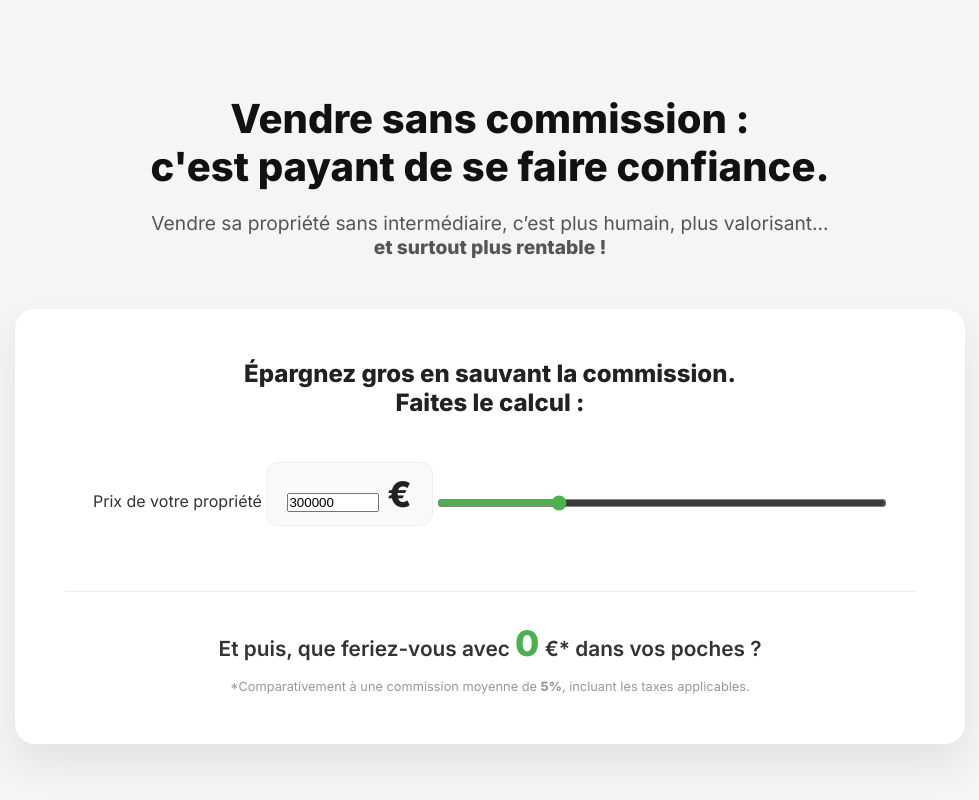
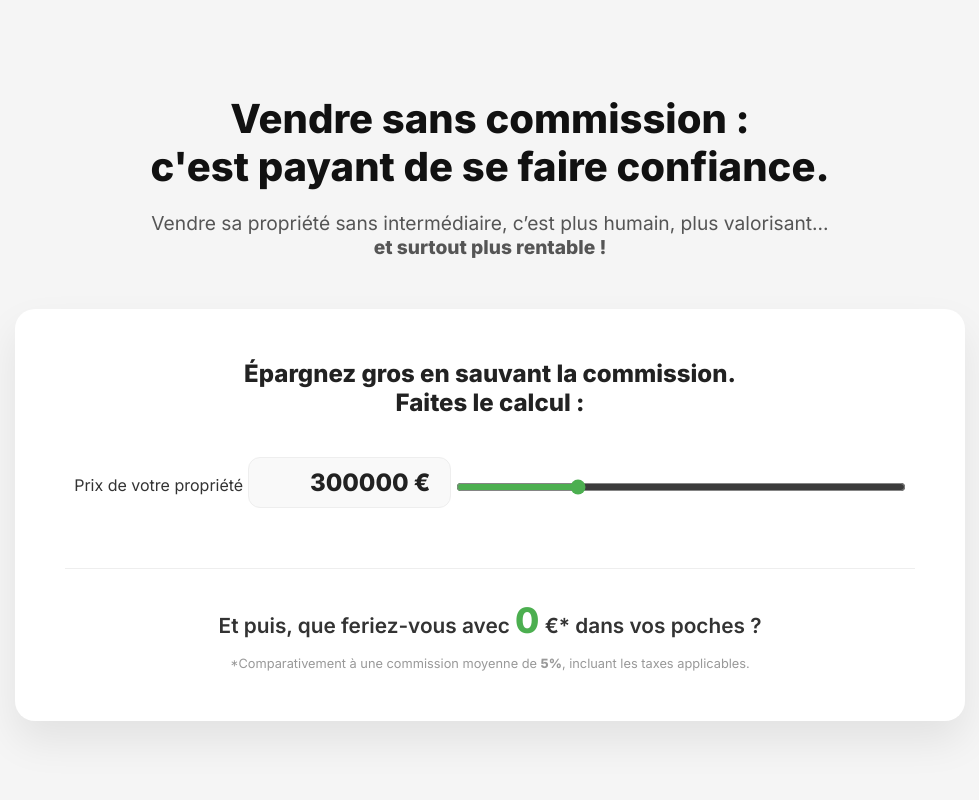
Before and after one commit to BiofranceEnergies/directproprio, a plain HTML site: page index.html in a window 1280 px wide. Shown: the part 805-1605 px from the top of the page, without its empty margins (150-1129 px from the left). Drawn offline with Linux system fonts and the light colour scheme.

Commit message:
Update price input styles and layout
Refactor price input styles for better alignment and appearance.

```diff
--- a/style.css
+++ b/style.css
@@ -43,10 +43,45 @@ p.subtitle { font-size: 1.25rem; color: #cccccc; max-width: 600px; margin-bottom
     box-shadow: 0 20px 40px rgba(0,0,0,0.08); max-width: 950px; margin: 0 auto;
 }
 .calculator-card h3 { font-size: 1.5rem; margin-bottom: 30px; color: #222; }
+/* --- CE QU'IL FAUT METTRE À LA PLACE --- */
 .price-input-wrapper {
-    font-size: 2.2rem; font-weight: 700; margin: 15px 0 25px 0; color: #222;
-    display: inline-block; padding: 10px 20px; border-radius: 12px;
-    background: #f9f9f9; border: 1px solid #eee;
+    /* On réduit la marge et on utilise flex pour aligner le chiffre et le € */
+    margin: 10px 0 20px 0;
+    display: inline-flex;
+    align-items: center;
+    justify-content: center;
+    background: #f9f9f9;
+    border: 1px solid #eee;
+    padding: 10px 20px;
+    border-radius: 12px;
+}
+
+/* Le style du champ de saisie (plus petit et sans bordure moche) */
+#manual-price {
+    font-size: 1.5rem; /* Taille réduite (avant c'était l'équivalent de 2.2rem) */
+    font-weight: 700;
+    color: #222;
+    background: transparent;
+    border: none;
+    width: 140px;
+    text-align: right;
+    font-family: 'Inter', sans-serif;
+    outline: none;
+}
+
+/* Le style du symbole € */
+.currency {
+    font-size: 1.5rem;
+    font-weight: 700;
+    color: #222;
+    margin-left: 5px;
+}
+
+/* Petite astuce pour cacher les flèches haut/bas automatiques des navigateurs */
+input[type=number]::-webkit-inner-spin-button,
+input[type=number]::-webkit-outer-spin-button {
+    -webkit-appearance: none;
+    margin: 0;
 }
 input[type=range] {
     width: 100%; max-width: 450px; height: 8px; background: #ddd;
```
